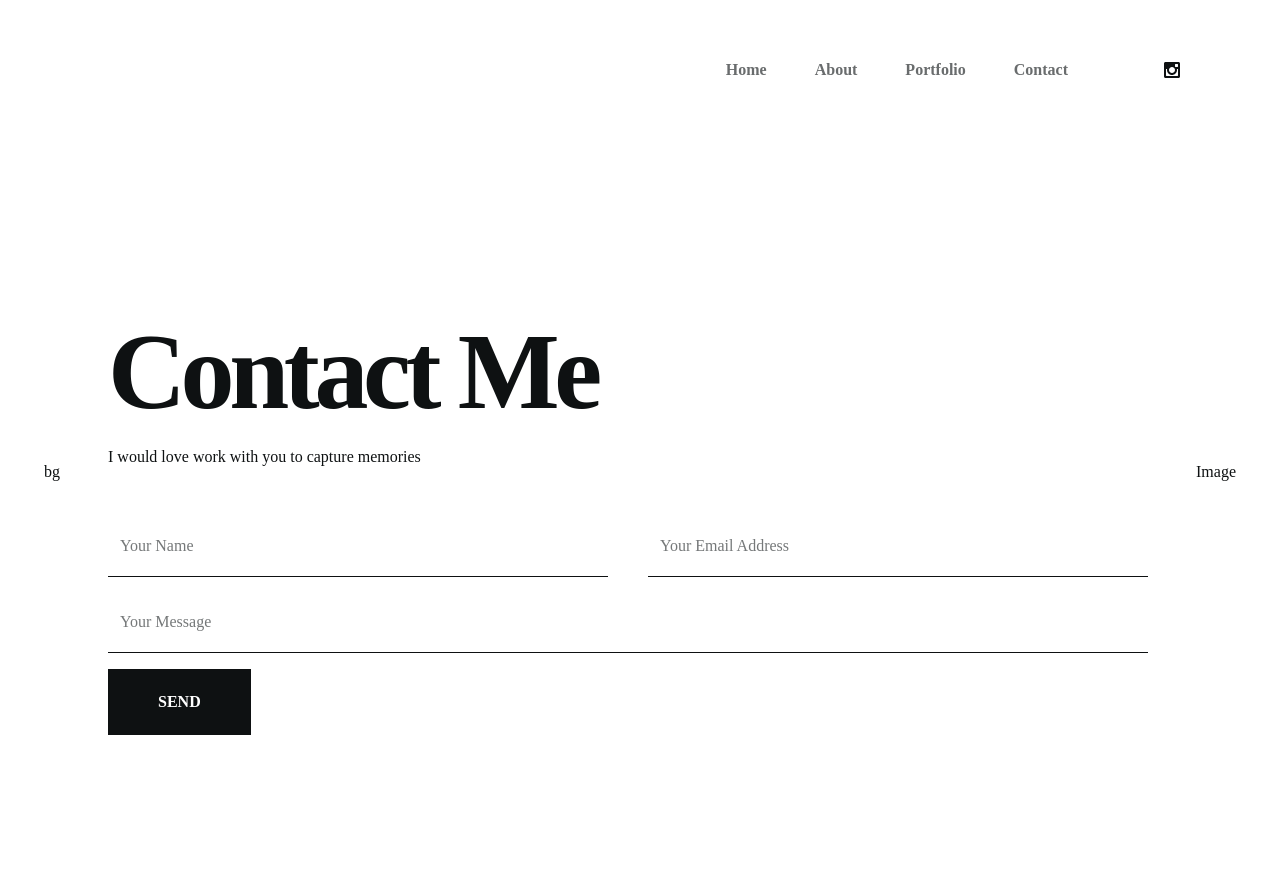
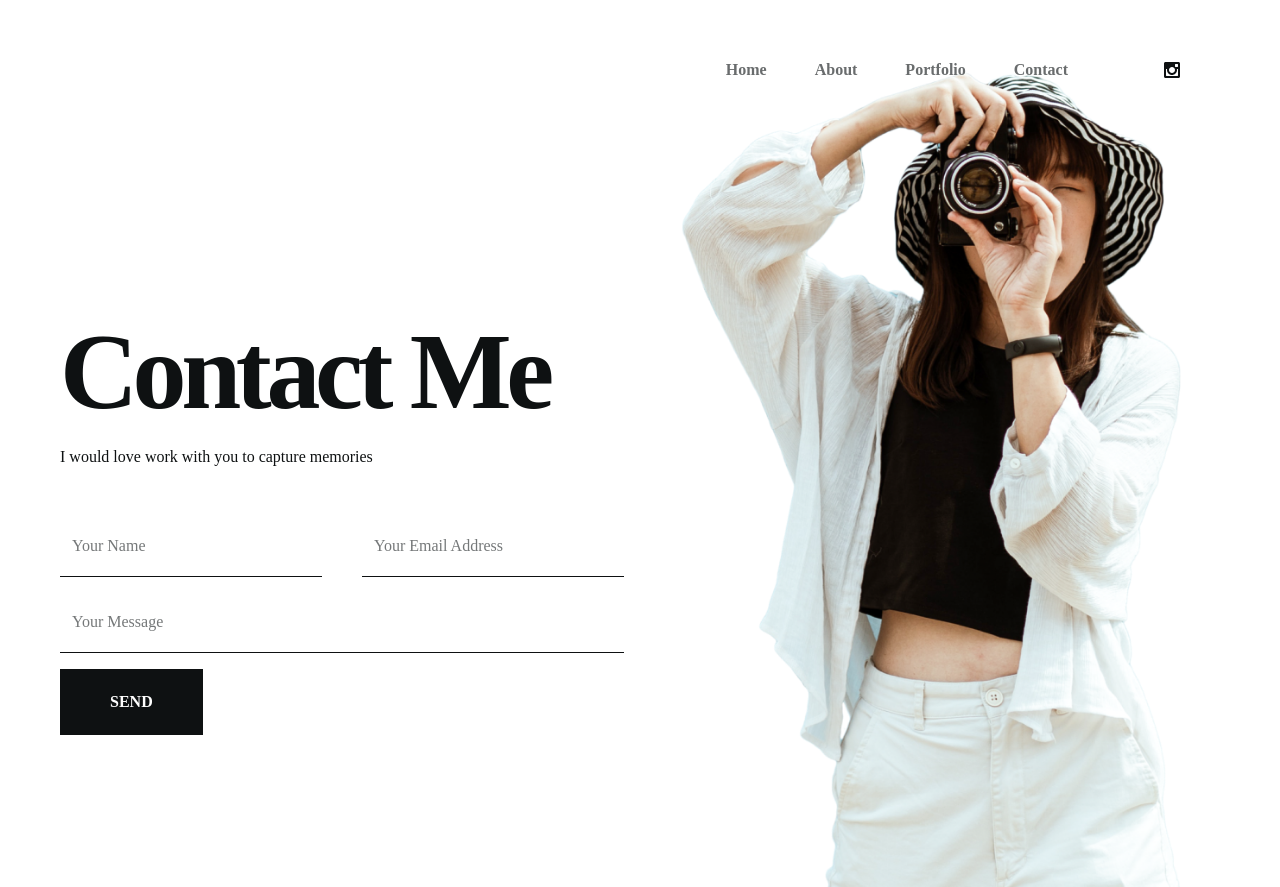
Before and after one commit to LewisMurray00/photography_template, a React (Create React App) app: page /contact in a window 1280 px wide. Before the commit the page ends 800 px from the top, so only its background shows below. Built offline with nearby package versions, Linux system fonts and the light colour scheme; the HTML template or start-up script is replaced by a standard one.

Commit message:
finished the contact page

```diff
--- a/src/Pages/Contact.js
+++ b/src/Pages/Contact.js
@@ -10,7 +10,7 @@ const Contact = () => {
       <div className='container mx-auto h-full'>
         <div className='flex flex-col lg:flex-row h-full items-center justify-start pt-36 gap-x-8 text-center lg:text-left '>
           {/* bg */}
-          <div>bg</div>
+          <div className='hidden lg:flex bg-[#eef7f9] absolute bottom-0 left-0 right-0 top-72 -z-10'>bg</div>
 
           {/* Text & Form */}
           <div className='lg:flex-1 lg:pt-32 px-4'>
@@ -28,7 +28,9 @@ const Contact = () => {
           </div>
 
           {/* Image */}
-          <div>Image</div>
+          <div className='lg:flex-1'>
+            <img src={portfolioImage} alt="" />
+          </div>
         </div>
       </div>
 
```
